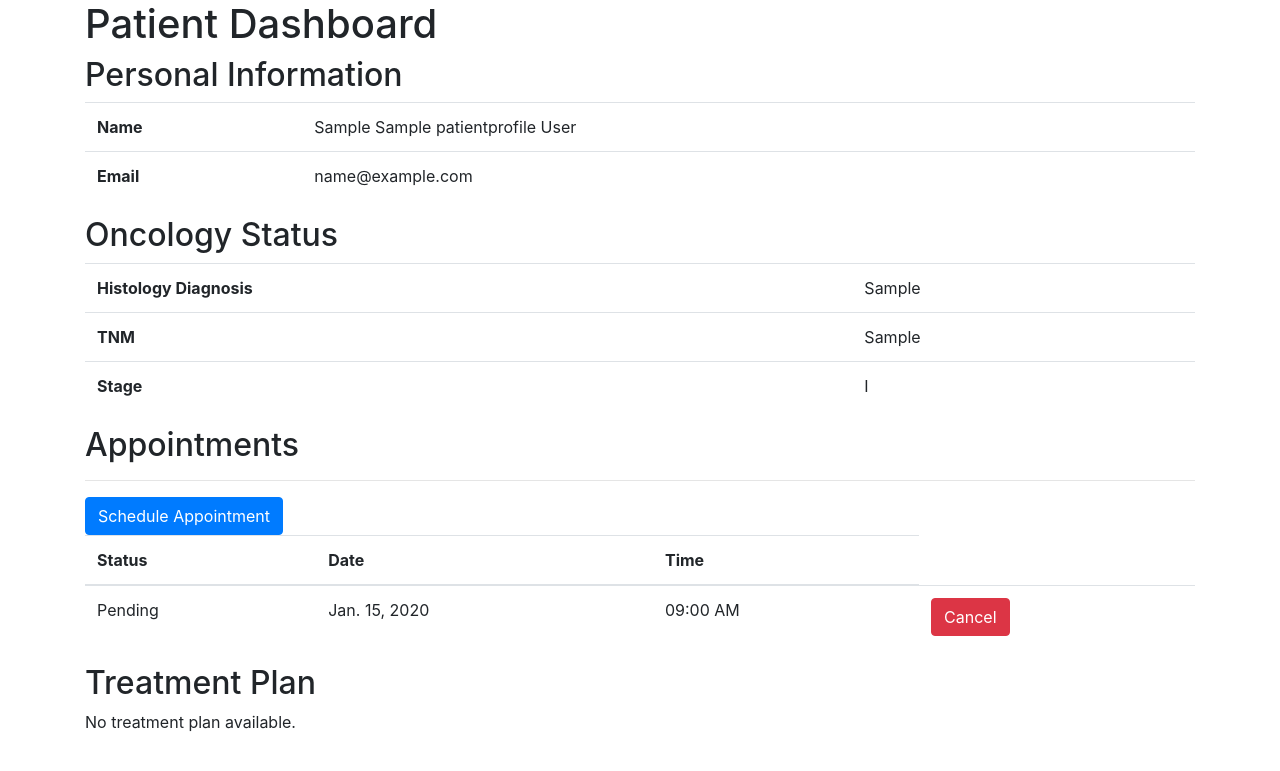
After one commit to milensski/web-medical-care, a Django app: page /patient/dashboard in a window 1280 px wide. The commit adds this page. Shown: the top 771 px of the page. Run offline with Django 5.2, Linux system fonts and the light colour scheme; a user stored in the database is signed in; tables that the repository leaves empty hold one stand-in row (values such as "Sample post"); some libraries are stand-ins or nearby versions.

Commit message:
initial commit
added new features and pages

```diff
--- a/web/templates/index.html
+++ b/web/templates/index.html
@@ -21,6 +21,7 @@
         <p>{{ profile.specialization }}</p>
         <p>{{ profile.experience }} years</p>
     {% else %}
+        <a href="{% url 'patient dashboard' %}">DASHBOARD</a>
         <h2>Patient:</h2>
         <p>{{ profile.first_name }}</p>
         <p>{{ profile.middle_name }}</p>
--- /dev/null
+++ b/web/templates/patient_dashboard.html
@@ -0,0 +1,119 @@
+<!-- patient_dashboard.html -->
+<!DOCTYPE html>
+<html>
+<head>
+    <title>Patient Dashboard</title>
+    <!-- Add Bootstrap CSS -->
+    <link rel="stylesheet" href="https://maxcdn.bootstrapcdn.com/bootstrap/4.5.2/css/bootstrap.min.css">
+</head>
+<body>
+<div class="container">
+    <h1>Patient Dashboard</h1>
+
+    <!-- Personal Info Section -->
+    <h2>Personal Information</h2>
+    <table class="table">
+        <tbody>
+        <tr>
+            <th>Name</th>
+            <td>{{ patient.get_full_name }}</td>
+        </tr>
+        <tr>
+            <th>Email</th>
+            <td>{{ patient.user.email }}</td>
+        </tr>
+        <!-- Display other personal info fields here -->
+        </tbody>
+    </table>
+
+    <!-- Oncology Status Section -->
+    <h2>Oncology Status</h2>
+    {% if oncology_status %}
+        <table class="table">
+            <tbody>
+            <tr>
+                <th>Histology Diagnosis</th>
+                <td>{{ oncology_status.histology_diagnose }}</td>
+            </tr>
+            <tr>
+                <th>TNM</th>
+                <td>{{ oncology_status.tnm }}</td>
+            </tr>
+            <tr>
+                <th>Stage</th>
+                <td>{{ oncology_status.get_stage_display }}</td>
+            </tr>
+            <!-- Display other oncology status fields here -->
+            </tbody>
+        </table>
+    {% else %}
+        <p>No oncology status available.</p>
+    {% endif %}
+
+    <!-- Appointments Section -->
+    <h2>Appointments</h2>
+    <hr>
+    <a class="btn btn-primary" href="{% url 'schedule appointment' %}">Schedule Appointment</a>
+    <br>
+    {% if appointments %}
+        <table class="table">
+            <thead>
+            <tr>
+                <th>Status</th>
+                <th>Date</th>
+                <th>Time</th>
+            </tr>
+            </thead>
+            <tbody>
+            {% for appointment in appointments %}
+                <tr>
+                    <td>{{ appointment.status }}</td>
+                    <td>{{ appointment.for_date }}</td>
+                    <td>{{ appointment.for_time }}</td>
+                    <td>
+                        {% if appointment.status == 'Pending' %}
+                            <a href="{% url 'cancel appointment' pk=appointment.pk %}" class="btn btn-danger"
+                               onclick="return confirm('Are you sure you want to cancel this appointment?');">Cancel</a>
+                        {% else %}
+                            <!-- Handle other statuses or display a different button -->
+                        {% endif %}
+                    </td>
+                </tr>
+            {% endfor %}
+            </tbody>
+        </table>
+    {% else %}
+        <p>No appointments scheduled.</p>
+    {% endif %}
+
+    <!-- Treatment Plan Section -->
+    <h2>Treatment Plan</h2>
+    {% if treatment_plan %}
+        <table class="table">
+            <tbody>
+            <tr>
+                <th>Plan Date</th>
+                <td>{{ treatment_plan.plan_date }}</td>
+            </tr>
+            <tr>
+                <th>Treatment Description</th>
+                <td>{{ treatment_plan.treatment_description }}</td>
+            </tr>
+            <tr>
+                <th>Medication</th>
+                <td>{{ treatment_plan.medication }}</td>
+            </tr>
+            <!-- Display other treatment plan fields here -->
+            </tbody>
+        </table>
+    {% else %}
+        <p>No treatment plan available.</p>
+    {% endif %}
+</div>
+
+<!-- Add Bootstrap JS -->
+<script src="https://code.jquery.com/jquery-3.5.1.slim.min.js"></script>
+<script src="https://cdn.jsdelivr.net/npm/@popperjs/core@2.5.4/dist/umd/popper.min.js"></script>
+<script src="https://maxcdn.bootstrapcdn.com/bootstrap/4.5.2/js/bootstrap.min.js"></script>
+</body>
+</html>
--- a/web/web/app_auth/urls.py
+++ b/web/web/app_auth/urls.py
@@ -2,7 +2,8 @@ from django.urls import path
 
 from .views import SignInView, SignOutView, index, registration_step1, registration_step2, \
     doctor_profile, patient_profile, DoctorDashboard, PatientProfileDetails, PatientProfileEdit, AddOncologyStatus, \
-    UpdateOncologyStatus, ViewOncologyStatus
+    UpdateOncologyStatus, ViewOncologyStatus, patient_dashboard, schedule_appointment, UpdateAppointment, \
+    HistoryAppointments, cancel_appointment
 
 urlpatterns = [
     path('register/', registration_step1, name='registration step1'),
@@ -14,6 +15,11 @@ urlpatterns = [
     path('logout/', SignOutView.as_view(), name='logout'),
     path('', index, name='index'),
     path('dashboard/', DoctorDashboard.as_view(), name='doctor dashboard'),
+    path('schedule-appointment/', schedule_appointment, name='schedule appointment'),
+    path('appointment/<int:pk>', UpdateAppointment.as_view(), name='view appointment'),
+    path('appointment/<int:pk>/cancel', cancel_appointment, name='cancel appointment'),
+    path('appointments/history', HistoryAppointments.as_view(), name='history appointments'),
+    path('patient/dashboard', patient_dashboard, name='patient dashboard'),
     path('patient/<int:pk>', PatientProfileDetails.as_view(), name='patient details'),
     path('patient/<int:pk>/edit', PatientProfileEdit.as_view(), name='patient edit'),
     path('oncology-status/<int:pk>/add', AddOncologyStatus.as_view(), name='add oncology status'),
--- a/web/web/app_auth/views.py
+++ b/web/web/app_auth/views.py
@@ -8,10 +8,35 @@ from django.urls import reverse_lazy
 from django.views.generic import ListView, DetailView, UpdateView, CreateView
 
 from .decorators import restrict_profile_type, redirect_authenticated_user
-from .filters import PatientFilter
-from .forms import SignInForm, CustomUserForm, ProfileTypeForm, DoctorProfileForm, PatientProfileForm
+from .filters import PatientFilter, AppointmentFilter
+from .forms import SignInForm, CustomUserForm, ProfileTypeForm, DoctorProfileForm, PatientProfileForm, AppointmentForm, \
+    UpdateAppointmentForm
 from .mixins import LoggedUserRedirectMixin, DoctorRequiredMixin
-from .models import DoctorProfile, PatientProfile, OncologyStatus
+from .models import DoctorProfile, PatientProfile, OncologyStatus, Appointment
+
+
+@login_required
+def index(request):
+    user = request.user
+    profile = None
+    is_doctor = False
+
+    try:
+        if user.groups.filter(name='Doctors').exists():
+            profile = DoctorProfile.objects.get(user=user)
+            is_doctor = True
+        elif user.groups.filter(name='Patients').exists():
+            profile = PatientProfile.objects.get(user=user)
+    except (DoctorProfile.DoesNotExist, PatientProfile.DoesNotExist):
+        # Profile does not exist
+        pass
+
+    context = {
+        'profile': profile,
+        'is_doctor': is_doctor,
+    }
+
+    return render(request, 'index.html', context)
 
 
 @redirect_authenticated_user
@@ -80,6 +105,45 @@ def patient_profile(request):
     return render(request, 'patient_profile.html', {'form': form})
 
 
+def patient_dashboard(request):
+    patient = PatientProfile.objects.filter(user=request.user).get()
+
+    oncology_status = OncologyStatus.objects.filter(patient=patient).get()
+    appointments = Appointment.objects.filter(patient=patient).all()
+    context = {
+        'patient': patient,
+        'oncology_status': oncology_status,
+        'appointments': appointments
+    }
+
+    return render(request, 'patient_dashboard.html', context)
+
+
+def schedule_appointment(request):
+    patient = PatientProfile.objects.filter(user=request.user).get()
+
+    form = AppointmentForm(initial={'patient': patient})
+
+    if request.method == 'POST':
+        form = AppointmentForm(request.POST, initial={'patient': patient})
+        if form.is_valid():
+            form.save()
+            return redirect('patient dashboard')
+
+    context = {
+        'form': form
+    }
+
+    return render(request, 'schedule_appointment.html', context)
+
+
+def cancel_appointment(request, pk):
+    appointment = Appointment.objects.get(pk=pk)
+    appointment.status = 'Canceled'
+    appointment.save()
+    return redirect('patient dashboard')
+
+
 class SignInView(LoggedUserRedirectMixin, LoginView):
     form_class = SignInForm
     template_name = 'signin.html'
@@ -97,43 +161,19 @@ class SignOutView(LogoutView):
     pass
 
 
-@login_required
-def index(request):
-    user = request.user
-    profile = None
-    is_doctor = False
-
-    try:
-        if user.groups.filter(name='Doctors').exists():
-            profile = DoctorProfile.objects.get(user=user)
-            is_doctor = True
-        elif user.groups.filter(name='Patients').exists():
-            profile = PatientProfile.objects.get(user=user)
-    except (DoctorProfile.DoesNotExist, PatientProfile.DoesNotExist):
-        # Profile does not exist
-        pass
-
-    context = {
-        'profile': profile,
-        'is_doctor': is_doctor,
-    }
-
-    return render(request, 'index.html', context)
-
-
 class DoctorDashboard(DoctorRequiredMixin, ListView):
     model = PatientProfile
     template_name = 'doctor_dashboard.html'
     context_object_name = 'patients'
     ordering = ['-pk']
 
-
     def get_context_data(self, **kwargs):
         context = super().get_context_data(**kwargs)
+        doctor = DoctorProfile.objects.filter(user=self.request.user).get()
         patients_with_oncology = []
         patients_without_oncology = []
-        myFilter = PatientFilter(self.request.GET, queryset=self.queryset)
-        context['patients'] = myFilter.qs
+        my_filter = PatientFilter(self.request.GET, queryset=self.queryset)
+        context['patients'] = my_filter.qs
         for patient in context['patients']:
             oncology_status = OncologyStatus.objects.filter(patient_id=patient.pk).first()
 
@@ -141,8 +181,9 @@ class DoctorDashboard(DoctorRequiredMixin, ListView):
                 patients_with_oncology.append((patient, oncology_status))
             else:
                 patients_without_oncology.append(patient)
-
-        context['myFilter'] = myFilter
+        appointments = Appointment.objects.filter(doctor=doctor).filter(status='Pending').all()
+        context['appointments'] = appointments
+        context['my_filter'] = my_filter
         context['patients_with_oncology'] = patients_with_oncology
         context['patients_without_oncology'] = patients_without_oncology
         return context
@@ -208,6 +249,32 @@ class UpdateOncologyStatus(DoctorRequiredMixin, UpdateView):
         return obj
 
 
+class UpdateAppointment(DoctorRequiredMixin, UpdateView):
+    template_name = 'update_appointment_status.html'
+    model = Appointment
+    form_class = UpdateAppointmentForm
+    success_url = reverse_lazy('doctor dashboard')
+
+
+class HistoryAppointments(DoctorRequiredMixin, ListView):
+    model = Appointment
+    template_name = 'history_appointments.html'
+    context_object_name = 'appointments'
+    ordering = ['pk']
+
+    def get_queryset(self):
+        queryset = super().get_queryset()
+        # Filter appointments that are not in the "pending" status
+        queryset = queryset.exclude(status='Pending')
+        return queryset
+
+    def get_context_data(self, **kwargs):
+        context = super().get_context_data(**kwargs)
+        my_filter = AppointmentFilter(self.request.GET, queryset=self.queryset)
+        context['appointments'] = my_filter.qs
+        context['my_filter'] = my_filter
+        return context
+
 class ViewOncologyStatus(DetailView):
     template_name = 'view_oncology_status.html'
     model = OncologyStatus
--- a/web/web/settings.py
+++ b/web/web/settings.py
@@ -38,7 +38,7 @@ INSTALLED_APPS = [
     'django.contrib.messages',
     'django.contrib.staticfiles',
     'django_filters',
-    'web.app_auth'
+    'web.app_auth',
 ]
 
 MIDDLEWARE = [
```
Also changed, not shown: web/templates/doctor_dashboard.html (+47 -2 lines), web/templates/history_appointments.html (added, +53 -0 lines), web/templates/schedule_appointment.html (added, +7 -0 lines), web/templates/update_appointment_status.html (added, +27 -0 lines), web/web/app_auth/filters.py (+15 -3 lines), web/web/app_auth/forms.py (+32 -24 lines), web/web/app_auth/models.py (+42 -2 lines), web/web/app_auth/widgets.py (added, +19 -0 lines), web/web/app_auth/migrations/0005_alter_doctorprofile_options_and_more.py (added), web/web/app_auth/migrations/0006_alter_appointment_for_time.py (added).
